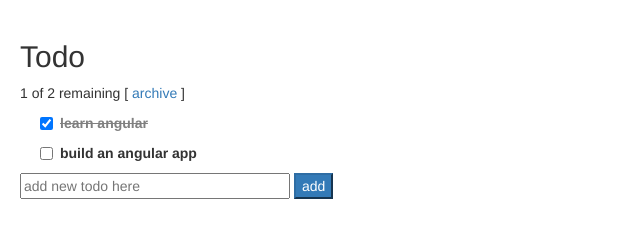
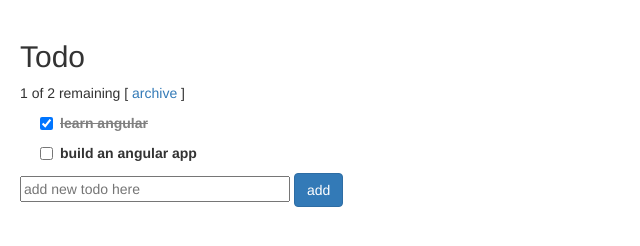
Before and after one commit to pageobject-io/angular1-demo, a website: page app/index.html in a window 1280 px wide. Shown: the whole page, without its empty margins (0-640 px from the left). Drawn offline with nearby package versions, Linux system fonts and the light colour scheme.

Commit message:
button css adjusted

```diff
--- a/app/index.html
+++ b/app/index.html
@@ -22,7 +22,7 @@
     <form ng-submit="todoList.addTodo()">
         <input type="text" ng-model="todoList.todoText" size="30"
                placeholder="add new todo here">
-        <input class="btn-primary" type="submit" value="add">
+        <input class="btn btn-primary" type="submit" value="add">
     </form>
 </div>
 </body>
```
